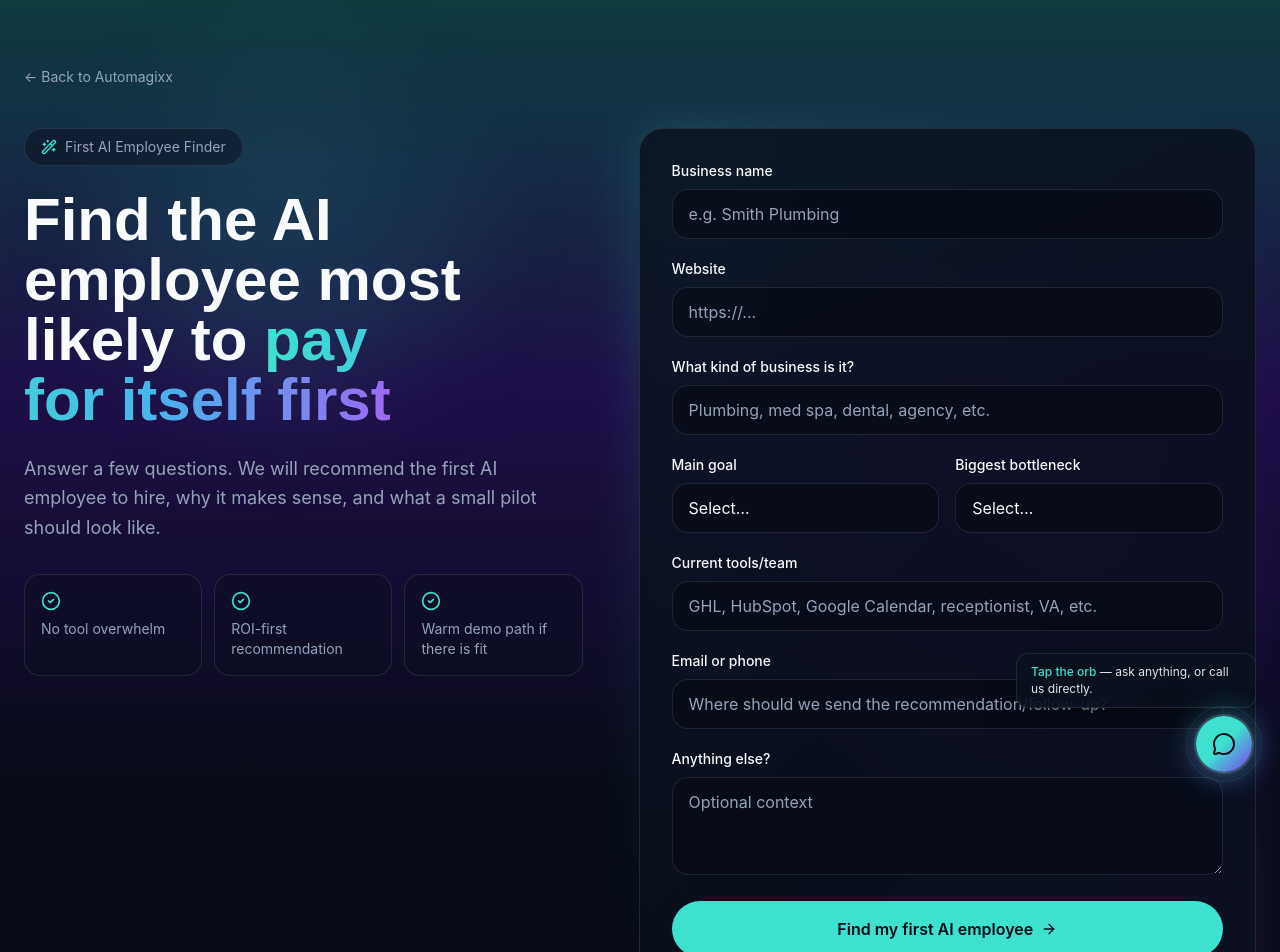
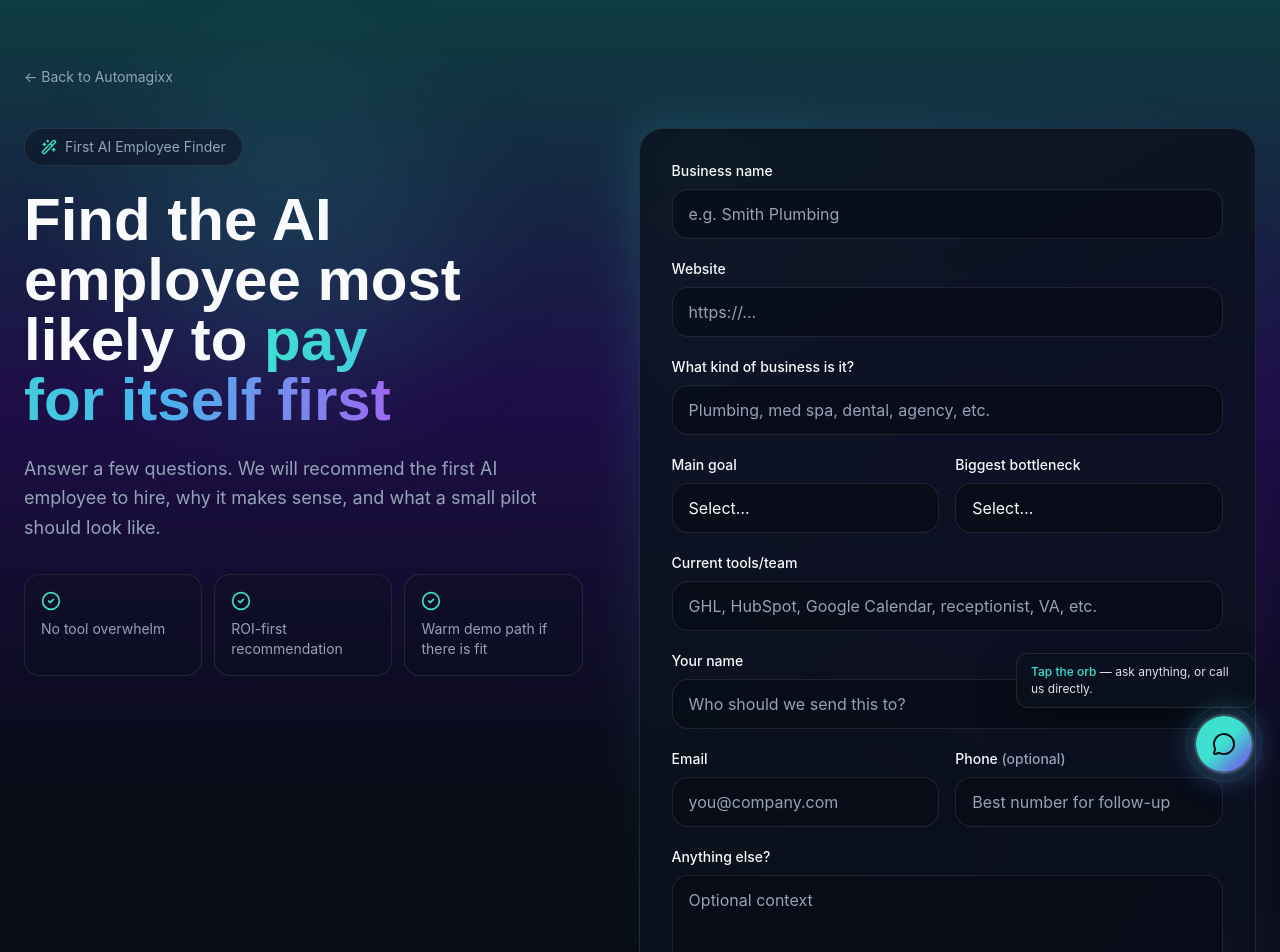
Before and after one commit to bkelly623/automagixx-website, a Next.js app: page /first-ai-employee in a window 1280 px wide. Shown: the top 952 px of the page. Built offline with nearby package versions, Linux system fonts and the light colour scheme.

Commit message:
Improve AI employee lead capture

```diff
--- a/src/app/api/intake/route.ts
+++ b/src/app/api/intake/route.ts
@@ -5,6 +5,9 @@ export async function POST(req: Request) {
     const body = (await req.json()) as Record<string, string>;
 
     const payload = new URLSearchParams();
+    payload.set("contactName", body.contactName ?? "");
+    payload.set("email", body.email ?? "");
+    payload.set("phone", body.phone ?? "");
     payload.set("businessName", body.businessName ?? "");
     payload.set("businessType", body.businessType ?? "");
     payload.set("businessTypeOther", body.businessTypeOther ?? "");
--- a/src/app/first-ai-employee/page.tsx
+++ b/src/app/first-ai-employee/page.tsx
@@ -80,7 +80,7 @@ export default function FirstAiEmployeePage() {
       body: JSON.stringify({
         ...data,
         source: "First AI Employee Finder",
-        notes: `Goal: ${data.goal || ""}\nBottleneck: ${data.bottleneck || ""}\nCurrent tools: ${data.currentTools || ""}\nWebsite: ${data.website || ""}\nNotes: ${data.notes || ""}`,
+        notes: `Name: ${data.contactName || ""}\nEmail: ${data.email || ""}\nPhone: ${data.phone || ""}\nGoal: ${data.goal || ""}\nBottleneck: ${data.bottleneck || ""}\nCurrent tools: ${data.currentTools || ""}\nWebsite: ${data.website || ""}\nNotes: ${data.notes || ""}`,
       }),
     }).catch(() => null);
     setLoading(false);
@@ -191,8 +191,18 @@ export default function FirstAiEmployeePage() {
                     <input name="currentTools" placeholder="GHL, HubSpot, Google Calendar, receptionist, VA, etc." className={inputClass} />
                   </div>
                   <div>
-                    <label className="block text-sm font-medium text-foreground mb-2">Email or phone</label>
-                    <input name="contact" required placeholder="Where should we send the recommendation/follow-up?" className={inputClass} />
+                    <label className="block text-sm font-medium text-foreground mb-2">Your name</label>
+                    <input name="contactName" required placeholder="Who should we send this to?" className={inputClass} />
+                  </div>
+                  <div className="grid sm:grid-cols-2 gap-4">
+                    <div>
+                      <label className="block text-sm font-medium text-foreground mb-2">Email</label>
+                      <input name="email" type="email" required placeholder="you@company.com" className={inputClass} />
+                    </div>
+                    <div>
+                      <label className="block text-sm font-medium text-foreground mb-2">Phone <span className="text-muted-foreground">(optional)</span></label>
+                      <input name="phone" type="tel" placeholder="Best number for follow-up" className={inputClass} />
+                    </div>
                   </div>
                   <div>
                     <label className="block text-sm font-medium text-foreground mb-2">Anything else?</label>
@@ -203,7 +213,7 @@ export default function FirstAiEmployeePage() {
                     disabled={loading}
                     className="inline-flex w-full items-center justify-center rounded-full bg-primary px-7 py-4 font-semibold text-primary-foreground hover:bg-primary/90 transition-colors disabled:opacity-60"
                   >
-                    {loading ? "Casting recommendation..." : "Find my first AI employee"}
+                    {loading ? "Building recommendation..." : "Find my first AI employee"}
                     <ArrowRight className="ml-2 h-4 w-4" aria-hidden />
                   </button>
                 </form>
```
